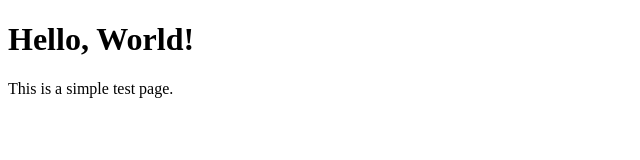
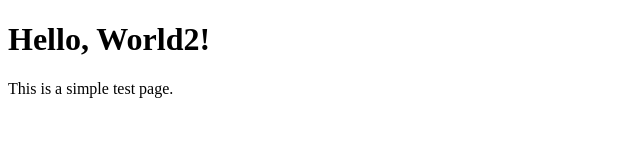
Before and after one commit to TaneeshaB/BobFeet3, a plain HTML site: page index.html in a window 1280 px wide. Shown: the full height of the page, 0-640 px from the left. Drawn offline with Linux system fonts and the light colour scheme.

Commit message:
commit to web

```diff
--- a/index.html
+++ b/index.html
@@ -5,7 +5,7 @@
     <title>Test Page</title>
 </head>
 <body>
-    <h1>Hello, World!</h1>
+    <h1>Hello, World2!</h1>
     <p>This is a simple test page.</p>
 </body>
 </html>
```
